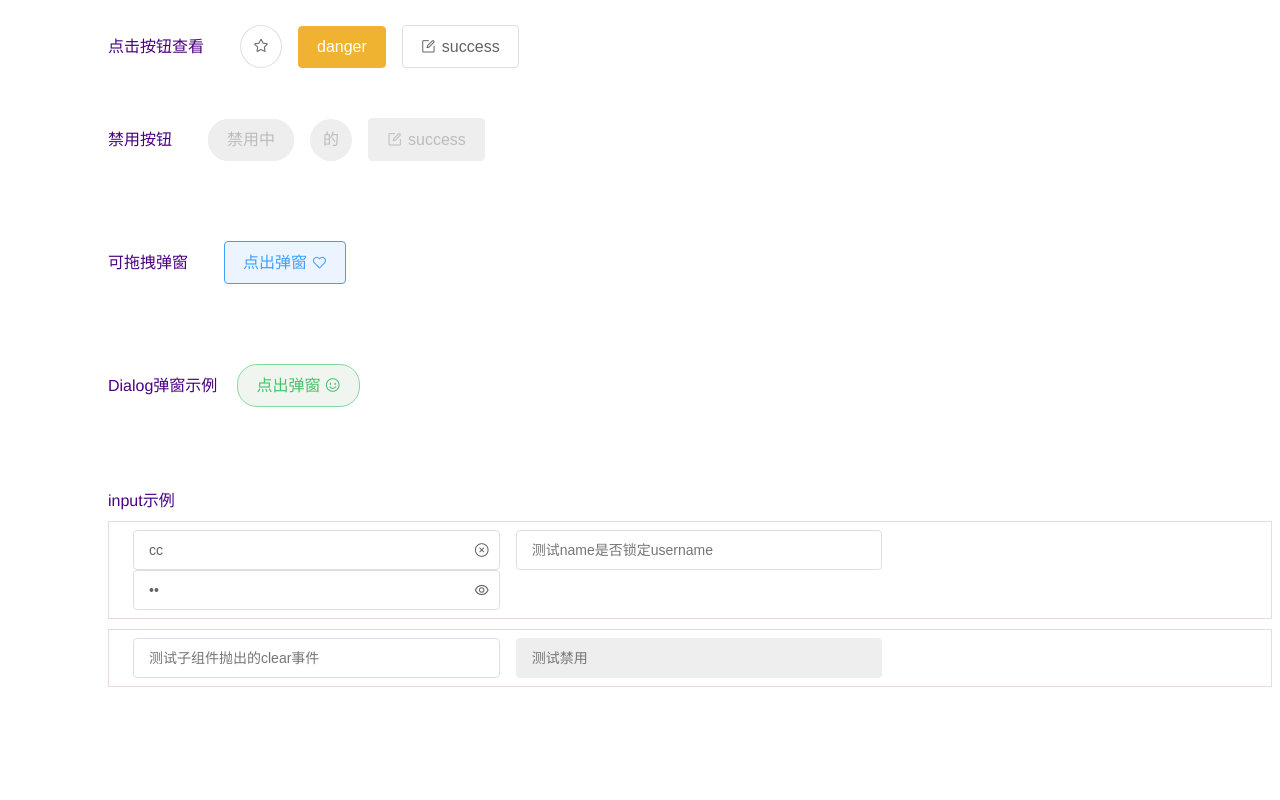
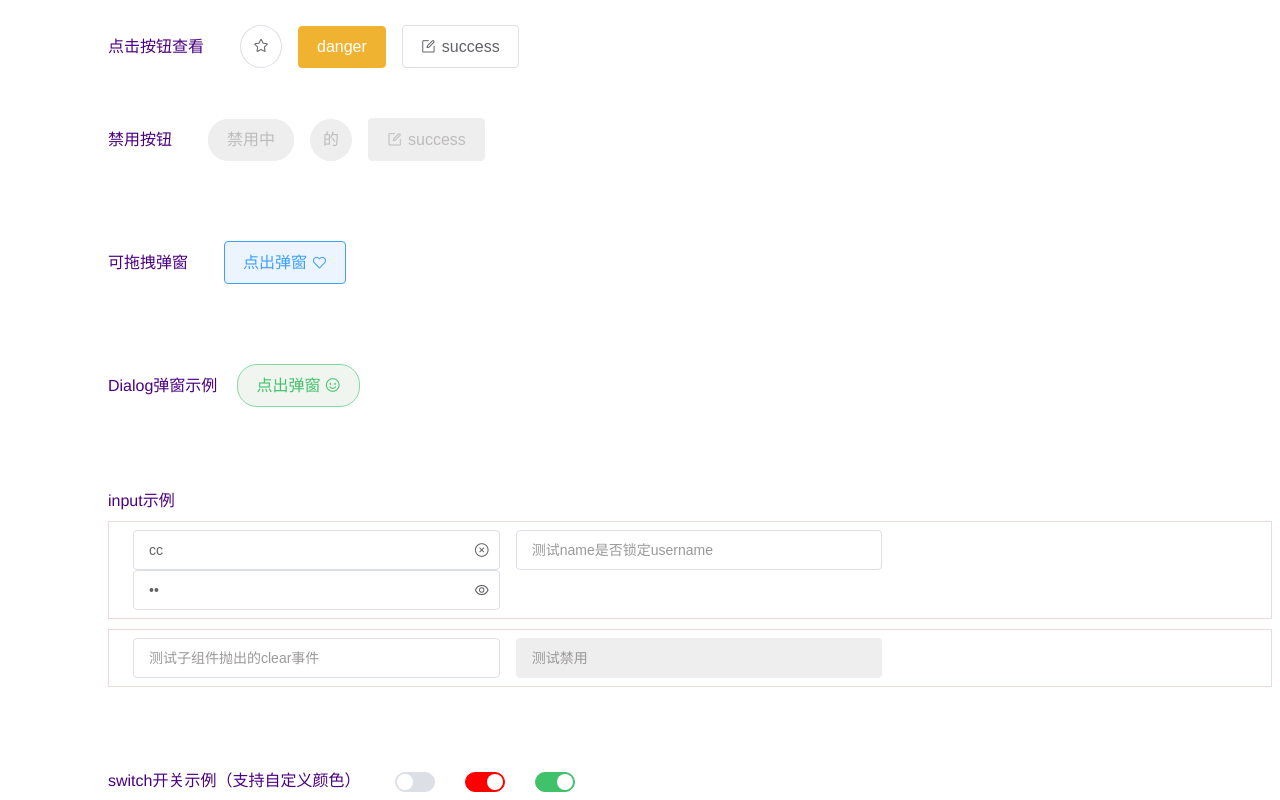
Before and after one commit to xyr550/honey-ui, a Vue app: page / in a window 1280 px wide. Shown: the part 536-1336 px from the top of the page. Before the commit the page ends 1231 px from the top, so only its background shows below. Built offline with nearby package versions, Linux system fonts and the light colour scheme.

Commit message:
✨ 特性: 新增开关组件

```diff
--- a/src/App.vue
+++ b/src/App.vue
@@ -3,6 +3,7 @@
     <button-test />
     <dialog-test />
     <input-test />
+    <switch-test />
   </div>
 </template>
 
@@ -10,12 +11,13 @@
 import ButtonTest from './demo/button-test.vue'
 import DialogTest from './demo/dialog-test.vue'
 import InputTest from './demo/input-test.vue'
+import SwitchTest from './demo/switch-test.vue'
 // import PictureTest from './demo/picture-test.vue';
 
 export default {
   name: 'App',
   components: {
-    ButtonTest, DialogTest, InputTest
+    ButtonTest, DialogTest, InputTest, SwitchTest
   },
   setup() {
   }
--- a/src/components/input.vue
+++ b/src/components/input.vue
@@ -99,7 +99,7 @@ export default defineComponent({
     display: inline-block;
     font-size: inherit;
     height: 40px;
-    line-height: 40px;
+    line-height: 38px;
     outline: none;
     padding: 0 15px;
     transition: border-color .2s cubic-bezier(.645,.045,.355,1);
@@ -140,4 +140,7 @@ input[type="password"]::-ms-reveal{
   color:#bebbbb !important;
   cursor:not-allowed;
 }
+input::-webkit-input-placeholder { /* WebKit browsers */
+  color: #9b9898;
+}
 </style>
--- /dev/null
+++ b/src/components/switch.vue
@@ -0,0 +1,115 @@
+<template>
+  <label :class="['ho-switch', {'is-checked': modelValue}]"
+    @click="handleClick">
+    <span class="ho-switch_core" ref="coreRef">
+      <span class="ho-switch_btn"></span>
+    </span>
+  </label>
+</template>
+
+<script>
+import {
+  defineComponent, ref, onMounted, nextTick
+} from 'vue'
+
+function getColor(props) {
+  let color = '#409eff'
+  if (props.activeColor || props.unActiveColor) {
+    color = props.modelValue ? props.activeColor : props.unActiveColor
+  }
+  return color
+}
+export default defineComponent({
+  name: 'HoSwitch',
+  props: {
+    modelValue: {
+      type: Boolean,
+      default: false
+    },
+    activeColor: {
+      type: String,
+      default: ''
+    },
+    unActiveColor: {
+      type: String,
+      default: ''
+    }
+
+  },
+  setup(props, context) {
+    // $refs在vue3中的用法
+    const coreRef = ref(null)
+
+    const setColor = () => {
+      // 获取用户自定义颜色，用户未选择，则采用默认色
+      const color = getColor(props)
+      // console.log(coreRef.value)
+      if (color !== '#409eff') {
+        coreRef.value.style.borderColor = color
+        coreRef.value.style.backgroundColor = color
+      }
+    }
+
+    const handleClick = () => {
+      // 首先更新绑定的 checked 值
+      context.emit('update:modelValue', !props.modelValue)
+      // 等待数据更新
+      nextTick(() => {
+        setColor()
+      })
+    }
+
+    onMounted(() => {
+      // 第一次加载时就检查用户是否使用自定义颜色并渲染
+      setColor()
+    })
+
+    return {
+      coreRef,
+      handleClick
+    }
+  }
+});
+</script>
+
+<style lang="less" scoped>
+.ho-switch {
+  display: inline-flex;
+  position: relative;
+  vertical-align: middle; // 垂直居中
+  .ho-switch_core {
+    margin: 0;
+    display: inline-block;
+    position: relative;
+    width: 40px;
+    height: 20px;
+    border: 1px solid #dcdfe6;
+    outline: none;
+    border-radius: 10px;
+    box-sizing: border-box;
+    background: #dcdfe6;
+    cursor: pointer;
+    transition: border-color .3s, background-color .3s;
+    }
+    .ho-switch_btn {
+      position: absolute;
+      top: 1px;
+      left: 1px;
+      border-radius: 100%;
+      transition: all .3s;
+      width: 16px;
+      height: 16px;
+      background: #fff;
+    }
+}
+// 选中样式
+.is-checked {
+  .ho-switch_core {
+    border-color: #409eff;
+    background-color: #409eff;
+    .ho-switch_btn {
+      transform: translatex(20px);
+    }
+  }
+}
+</style>
--- a/src/demo/input-test.vue
+++ b/src/demo/input-test.vue
@@ -45,7 +45,7 @@ export default {
     })
     const clear = () => {
       // state.userName = ''
-      console.log(1)
+      state.testName = '1111111111111111'
     }
     return { ...toRefs(state), clear }
   }
--- /dev/null
+++ b/src/demo/switch-test.vue
@@ -0,0 +1,37 @@
+<template>
+  <!-- switch示例 -->
+  <div style="margin-top:80px">
+    <span style="color:#4B0082;">switch开关示例（支持自定义颜色）
+    </span>
+    <ho-switch
+      v-model="active" />
+    <ho-switch
+      v-model="active2"
+      active-color="red"
+      un-active-color="#f0b331" />
+    <ho-switch
+      v-model="active3"
+      active-color="#40c26b"/>
+  </div>
+</template>
+
+<script>
+import {
+  ref
+} from 'vue'
+
+export default {
+  setup() {
+    const active = ref(false)
+    const active2 = ref(true)
+    const active3 = ref(true)
+    return { active, active2, active3 }
+  }
+};
+</script>
+
+<style lang="less" scoped>
+.ho-switch {
+  margin-left: 30px;
+}
+</style>
--- a/src/main.js
+++ b/src/main.js
@@ -6,6 +6,7 @@ import HoButton from './components/button.vue'
 import HoDialog from './components/dialog.vue'
 import HoBar from './components/bar.vue'
 import HoInput from './components/input.vue'
+import HoSwitch from './components/switch.vue'
 import pictureViewer from './components/picture-viewer.vue'
 
 const app = createApp(App)
@@ -15,6 +16,7 @@ app.component('HoButton', HoButton)
 app.component('HoDialog', HoDialog)
 app.component('HoBar', HoBar)
 app.component('HoInput', HoInput)
+app.component('HoSwitch', HoSwitch)
 app.component('pictureViewer', pictureViewer)
 // Vue.component(HoButton.name, HoButton)
 
```
